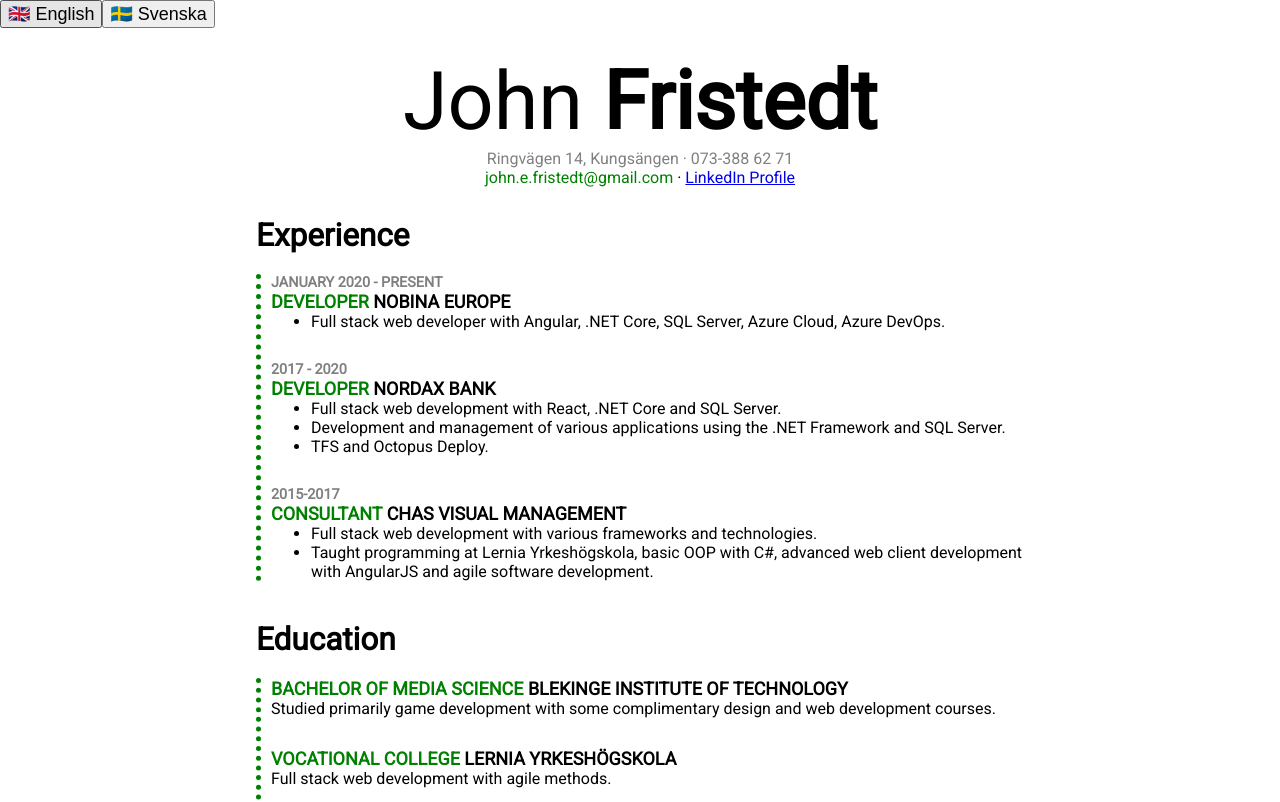
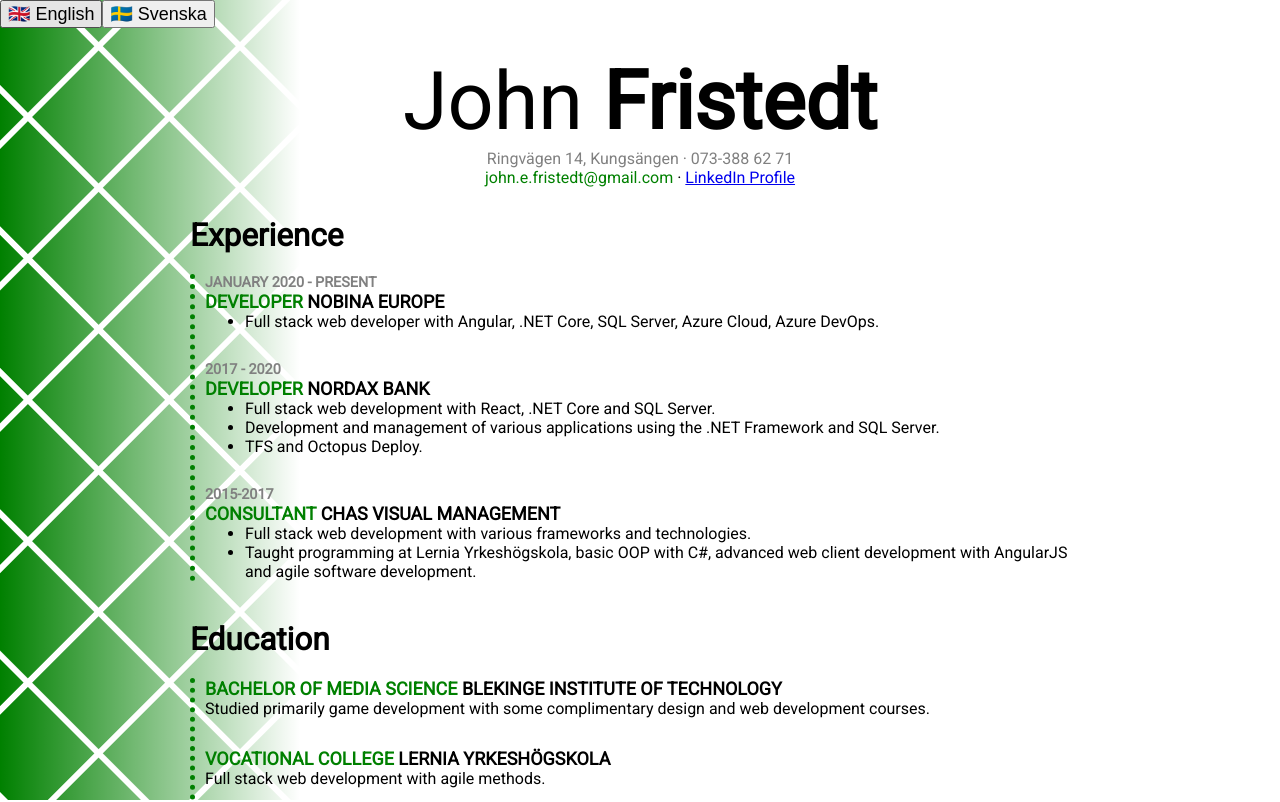
Before and after one commit to johnfristedt/cv, a React (Create React App) app: page / in a window 1280 px wide. Shown: the top 802 px of the page. Built offline with nearby package versions, Linux system fonts and the light colour scheme.

Commit message:
Started bg1

```diff
--- a/src/App.tsx
+++ b/src/App.tsx
@@ -3,9 +3,11 @@
 import React, { createContext, useState } from 'react';
 import { Route, Routes } from 'react-router';
 import { BrowserRouter } from 'react-router-dom';
+
+import { Background } from './components/background/background.component';
+import { Controls } from './components/controls/controls.component';
 import { Home } from './components/home/home.component';
 import { strings } from './data-files/strings';
-import { Controls } from './components/controls/controls.component';
 
 export const LangContext = createContext(strings.en);
 
@@ -14,9 +16,10 @@
 
   return (
     <div className="App">
-      <Controls onSetLanguage={(key) => setLang(strings[key])} />
+      <Background />
+      <LangContext.Provider value={lang}>
+        <Controls onSetLanguage={(key) => setLang(strings[key])} />
 
-      <LangContext.Provider value={lang}>
         <BrowserRouter>
           <Routes>
             <Route path="/" element={<Home />}></Route>
--- /dev/null
+++ b/src/components/background/background.component.css
@@ -0,0 +1,33 @@
+#background {
+  background-color: green;
+  position: fixed;
+  top: 0;
+  left: 0;
+  width: 300px;
+  height: 100vh;
+  overflow: hidden;
+  z-index: -1;
+}
+
+#layer1 {
+  position: absolute;
+  height: 100vw;
+  width: 100vw;
+  background-image:
+    linear-gradient(white .4rem, transparent .4rem),
+    linear-gradient(90deg, white .4rem, transparent .4rem);
+  background-size: 100px 100px;
+  transform: translateX(-400px) translateY(-400px) rotate(45deg);
+}
+
+#layer2 {
+  height: 100%;
+  width: 100%;
+  background-image:
+    linear-gradient(-90deg,
+      white,
+      rgba(255, 255, 255, 0.75),
+      rgba(255, 255, 255, 0.5),
+      rgba(255, 255, 255, 0.25),
+      transparent);
+}
--- /dev/null
+++ b/src/components/background/background.component.tsx
@@ -0,0 +1,22 @@
+import './background.component.css';
+
+import { ComponentProps } from '../../types/props';
+import { useEffect } from 'react';
+
+interface BackgroundProps extends ComponentProps {
+
+}
+
+export const Background = (props: BackgroundProps) => {
+  useEffect(() => {
+    console.log(123);
+
+  }, [props]);
+
+  return (
+    <div id='background' className='noPrint'>
+      <div id='layer1'></div>
+      <div id='layer2'></div>
+    </div>
+  )
+}
--- a/src/components/container/container.component.css
+++ b/src/components/container/container.component.css
@@ -1,5 +1,5 @@
 #container {
-  width: 60%;
+  width: 900px;
   margin: 0 auto 100px auto;
 }
 
--- a/src/components/home/home.component.tsx
+++ b/src/components/home/home.component.tsx
@@ -1,6 +1,7 @@
 import { useContext } from 'react';
 
 import { LangContext } from '../../App';
+import { Background } from '../background/background.component';
 import { Container } from '../container/container.component';
 import Grid from '../grid/grid.component';
 
```
